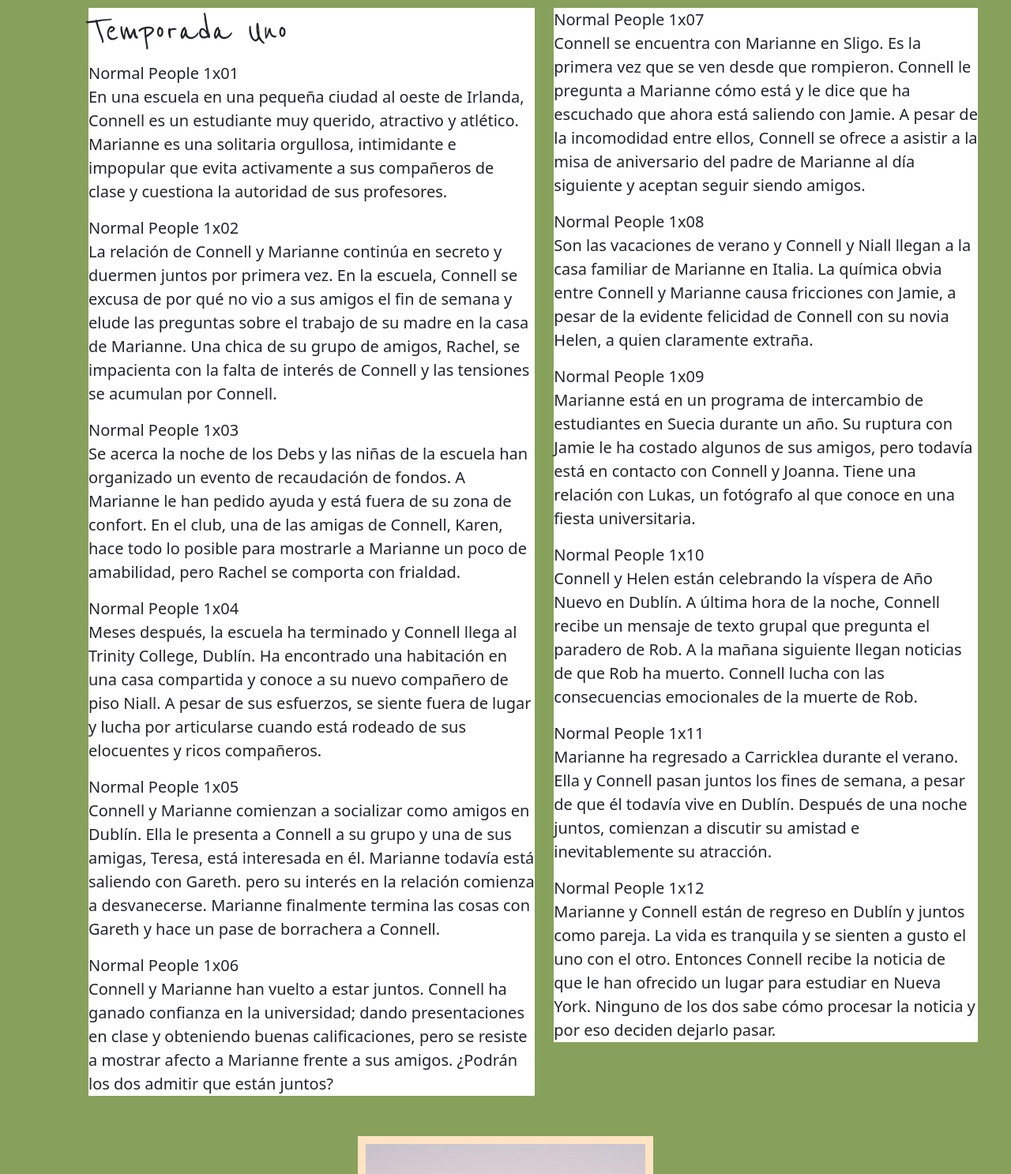
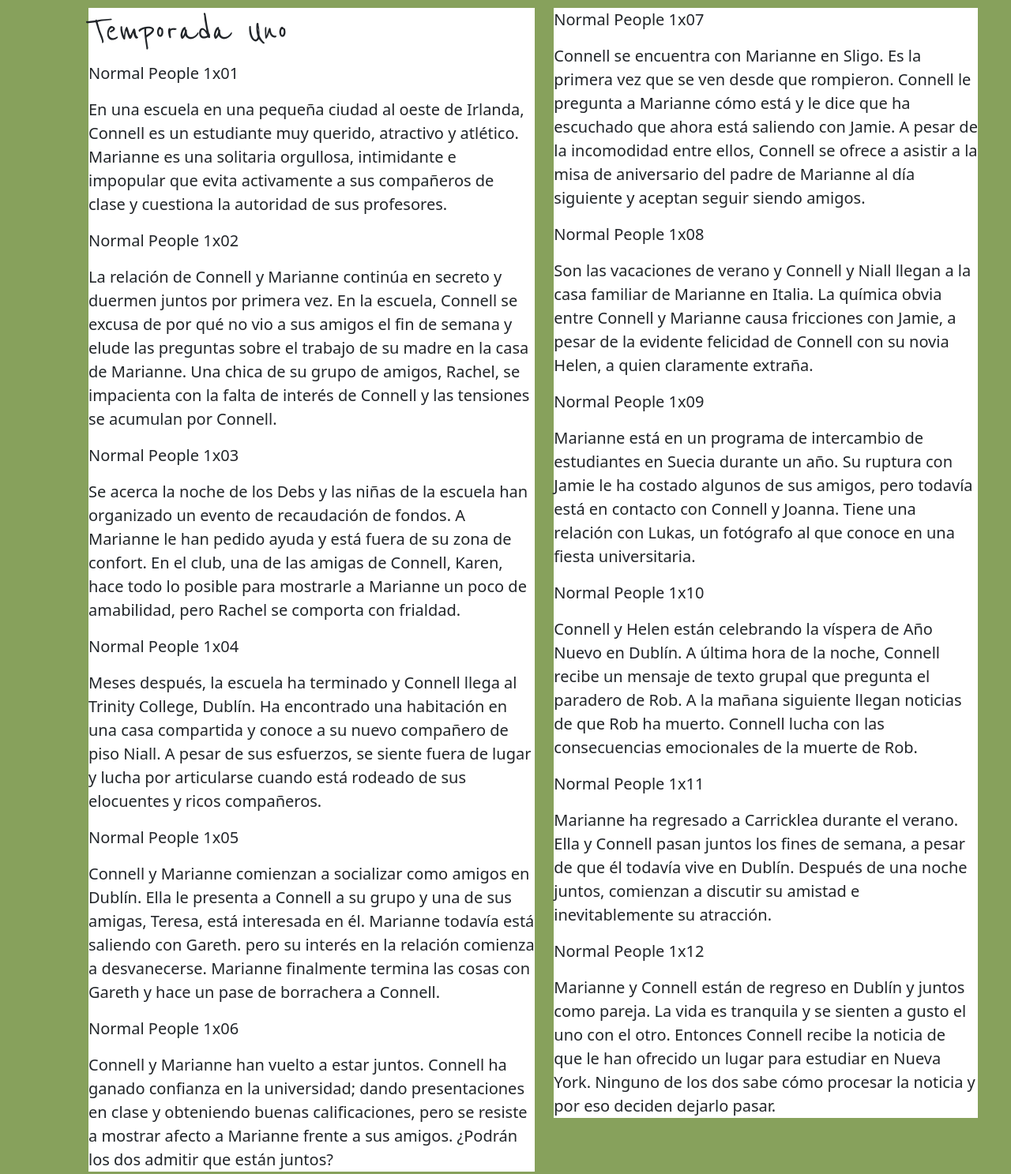
Before and after one commit to lucilapaz/nuevo, a website: page pag/temporadas.html in a window 1280 px wide. Shown: the part 540-2027 px from the top of the page at 79% size. Drawn offline with nearby package versions, Linux system fonts and the light colour scheme.

Commit message:
cambio de parrafos

```diff
--- a/pag/temporadas.html
+++ b/pag/temporadas.html
@@ -76,31 +76,43 @@
                <h2 class="title">Temporada Uno</h2>
                  <p class="lead">
                     <strong>Normal People 1x01</strong><br>
+                  </p>
+                  <p class="lead">
                      En una escuela en una pequeña ciudad al oeste de Irlanda, Connell es un estudiante muy querido, atractivo y atlético.
                      Marianne es una solitaria orgullosa, intimidante e impopular que evita activamente a sus compañeros de clase y cuestiona la autoridad de sus profesores. <br>
                   </p>
                  <p class="lead">
                     <strong>Normal People 1x02</strong><br>
+                  </p>
+                  <p class="lead">
                     La relación de Connell y Marianne continúa en secreto y duermen juntos por primera vez. En la escuela, Connell se excusa de por qué no vio a sus amigos el fin de semana y elude las preguntas sobre el trabajo de su madre en la casa de Marianne.
                     Una chica de su grupo de amigos, Rachel, se impacienta con la falta de interés de Connell y las tensiones se acumulan por Connell. <br>
                  </p>
                  <p class="lead">
                     <strong>Normal People 1x03</strong><br>
+                  </p>
+                  <p class="lead">
                     Se acerca la noche de los Debs y las niñas de la escuela han organizado un evento de recaudación de fondos. A Marianne le han pedido ayuda y está fuera de su zona de confort.
                     En el club, una de las amigas de Connell, Karen, hace todo lo posible para mostrarle a Marianne un poco de amabilidad, pero Rachel se comporta con frialdad. <br>
                  </p>
                  <p class="lead">
                     <strong>Normal People 1x04</strong><br>
+                  </p>
+                  <p class="lead">
                     Meses después, la escuela ha terminado y Connell llega al Trinity College, Dublín. Ha encontrado una habitación en una casa compartida y conoce a su nuevo compañero de piso Niall.
                     A pesar de sus esfuerzos, se siente fuera de lugar y lucha por articularse cuando está rodeado de sus elocuentes y ricos compañeros. <br>
                  </p>
                   <p class="lead">
                    <strong>Normal People 1x05</strong><br>
+                  </p>
+                  <p class="lead">
                     Connell y Marianne comienzan a socializar como amigos en Dublín. Ella le presenta a Connell a su grupo y una de sus amigas, Teresa, está interesada en él. Marianne todavía está saliendo con Gareth. pero su interés en la relación comienza a desvanecerse.
                    Marianne finalmente termina las cosas con Gareth y hace un pase de borrachera a Connell. <br>
                  </p>
                  <p class="lead">
                     <strong>Normal People 1x06</strong><br>
+                  </p>
+                  <p class="lead">
                     Connell y Marianne han vuelto a estar juntos. Connell ha ganado confianza en la universidad; dando presentaciones en clase y obteniendo buenas calificaciones, pero se resiste a mostrar afecto a Marianne frente a sus amigos.
                     ¿Podrán los dos admitir que están juntos? <br>
                  </p>
@@ -111,34 +123,46 @@
               <article>
                <p class="lead">
                   <strong>Normal People 1x07</strong><br>
+                </p>
+                <p class="lead">
                   Connell se encuentra con Marianne en Sligo. Es la primera vez que se ven desde que rompieron. Connell le pregunta a Marianne cómo está y le dice que ha escuchado que ahora está saliendo con Jamie.
                    A pesar de la incomodidad entre ellos, Connell se ofrece a asistir a la misa de aniversario del padre de Marianne al día siguiente y aceptan seguir siendo amigos. <br>
                </p>
                <p class="lead">
                   <strong>Normal People 1x08</strong><br>
+                </p>
+                <p class="lead">
                   Son las vacaciones de verano y Connell y Niall llegan a la casa familiar de Marianne en Italia.
                   La química obvia entre Connell y Marianne causa fricciones con Jamie, a pesar de la evidente felicidad de Connell con su novia Helen, a quien claramente extraña. <br>
                </p>
                 <p class="lead">
                   <strong>Normal People 1x09</strong><br>
+                </p>
+                <p class="lead">
                   Marianne está en un programa de intercambio de estudiantes en Suecia durante un año.
                   Su ruptura con Jamie le ha costado algunos de sus amigos, pero todavía está en contacto con Connell y Joanna.
                   Tiene una relación con Lukas, un fotógrafo al que conoce en una fiesta universitaria. <br>
                 </p>
                 <p class="lead">
                   <strong>Normal People 1x10</strong><br>
+                </p>
+                <p class="lead">
                   Connell y Helen están celebrando la víspera de Año Nuevo en Dublín.
                   A última hora de la noche, Connell recibe un mensaje de texto grupal que pregunta el paradero de Rob. A la mañana siguiente llegan noticias de que Rob ha muerto.
                   Connell lucha con las consecuencias emocionales de la muerte de Rob. <br>
                 </p>
                 <p class="lead">
                   <strong>Normal People 1x11</strong><br>
+                </p>
+                <p class="lead">
                   Marianne ha regresado a Carricklea durante el verano.
                   Ella y Connell pasan juntos los fines de semana, a pesar de que él todavía vive en Dublín.
                   Después de una noche juntos, comienzan a discutir su amistad e inevitablemente su atracción. <br>
                </p>
                 <p class="lead">
                   <strong>Normal People 1x12</strong><br>
+                </p>
+                <p class="lead">
                   Marianne y Connell están de regreso en Dublín y juntos como pareja.
                   La vida es tranquila y se sienten a gusto el uno con el otro. Entonces Connell recibe la noticia de que le han ofrecido un lugar para estudiar en Nueva York.
                   Ninguno de los dos sabe cómo procesar la noticia y por eso deciden dejarlo pasar.
```
Also changed, not shown: index.html (+6 -1 lines), pag/libro.html (+4 -0 lines).
